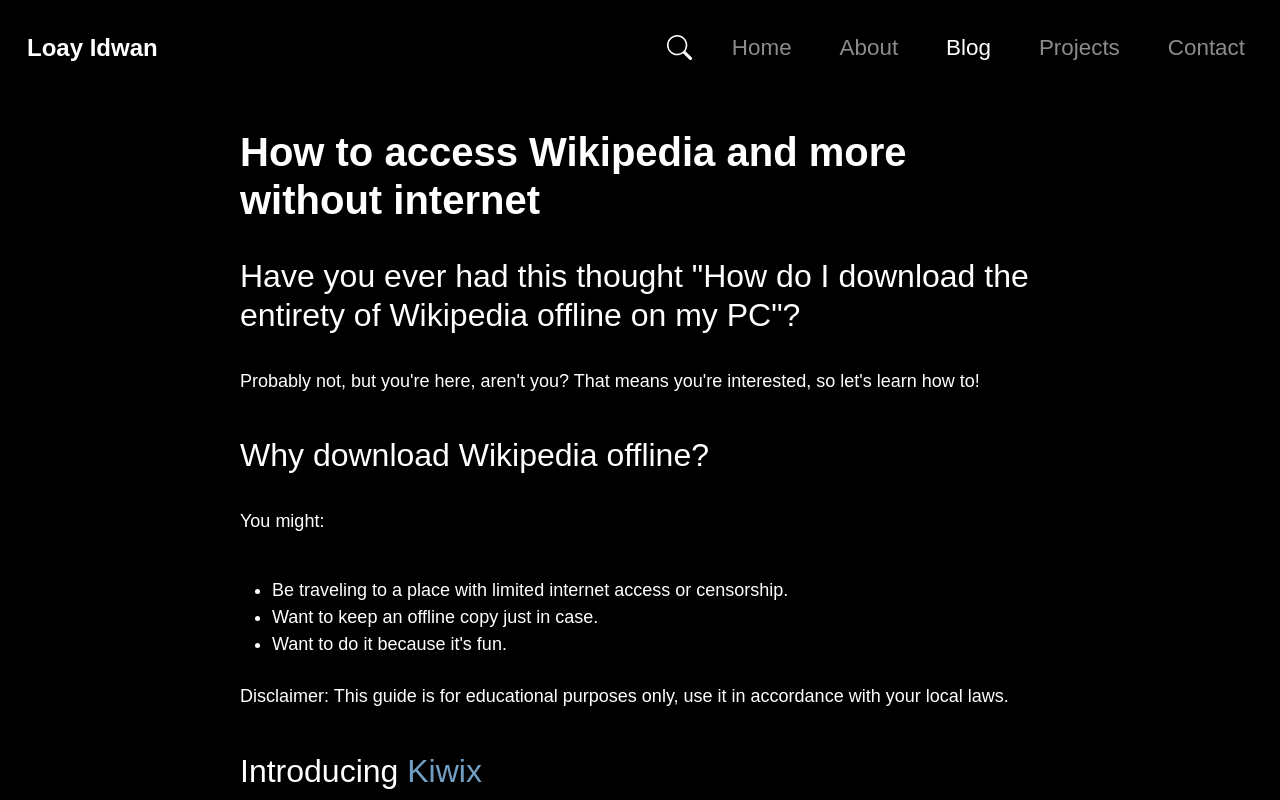
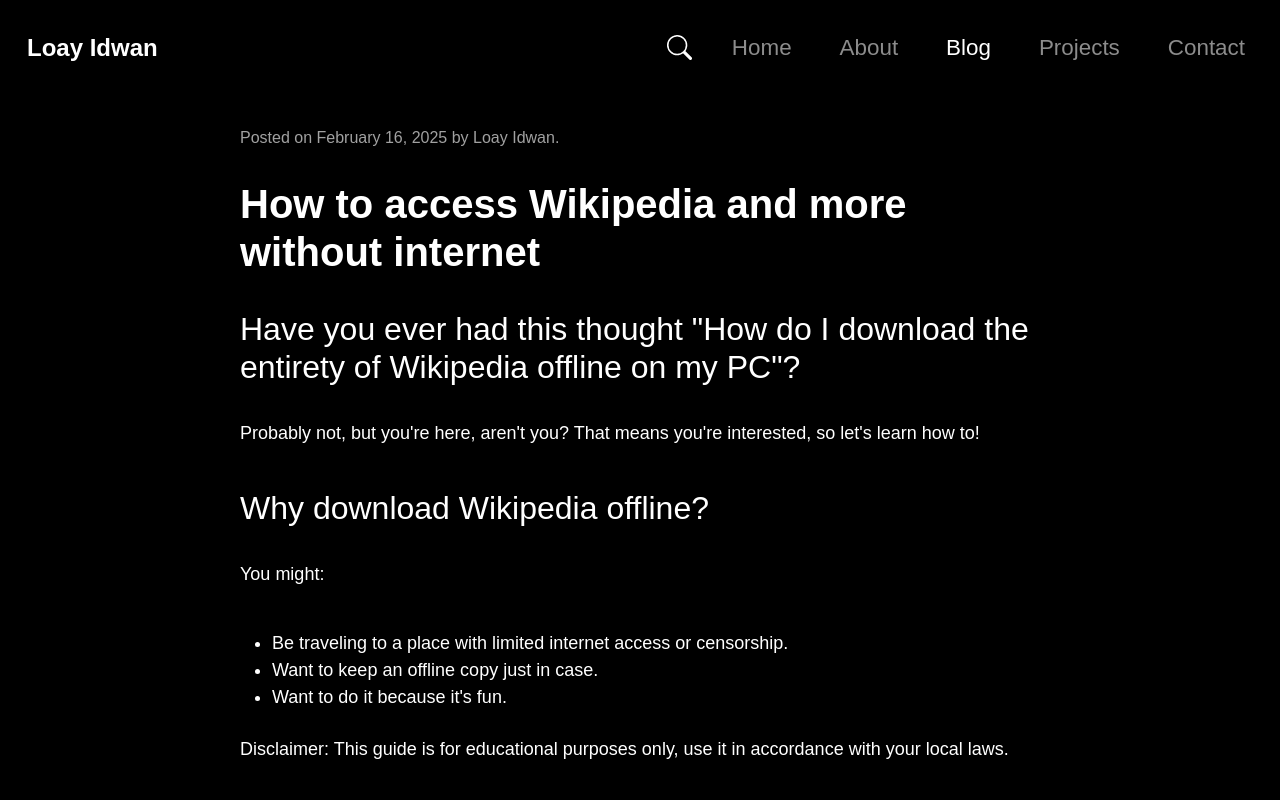
Before and after one commit to lidwan/blog, a React (Vite) app: page /#/posts/how-to-access-Wikipedia-and-more-without-internet in a window 1280 px wide. Shown: the top 800 px of the page. Built offline with nearby package versions, Linux system fonts and the light colour scheme.

Commit message:
Created new components to move posted on, updated on, and tags outside individual posts.

```diff
--- /dev/null
+++ b/src/components/PostedOn.jsx
@@ -0,0 +1,9 @@
+const PostedOn = ({date}) => {
+    return (
+        <h6>
+            Posted on {date} by Loay Idwan.
+        </h6>
+    )
+}
+
+export default PostedOn
--- /dev/null
+++ b/src/components/UpdatedOnAndTags.jsx
@@ -0,0 +1,14 @@
+const UpdatedOnAndTags = ({date, tags}) => {
+    return (
+        <>
+            <h6>
+                tags: {tags}
+            </h6>
+            <h6>
+                Last updated on {date} by Loay Idwan.
+            </h6>
+        </>
+    )
+}
+
+export default UpdatedOnAndTags
--- a/src/pages/Post/Post.jsx
+++ b/src/pages/Post/Post.jsx
@@ -7,6 +7,8 @@
 import NavBar from "../../components/NavBar/NavBar.jsx";
 import Footer from "../../components/Footer/Footer.jsx";
 import './post.css'
+import PostedOn from "../../components/PostedOn.jsx";
+import UpdatedOnAndTags from "../../components/UpdatedOnAndTags.jsx";
 
 
 export default function Post() {
@@ -79,7 +81,9 @@
         <>
             <NavBar/>
             <div className="centerContainer">
+                <PostedOn date={post.dateCreated}/>
                 <ReactMarkdown rehypePlugins={[rehypeRaw]}>{content}</ReactMarkdown>
+                <UpdatedOnAndTags date={post.dateModified} tags={post.tags.join(", ")} />
             </div>
             <div className="scrollUpButtonContainer">
                 <button type="button" className="btn btn-dark" onClick={scrollToTop}>Scroll back up?</button>
```
